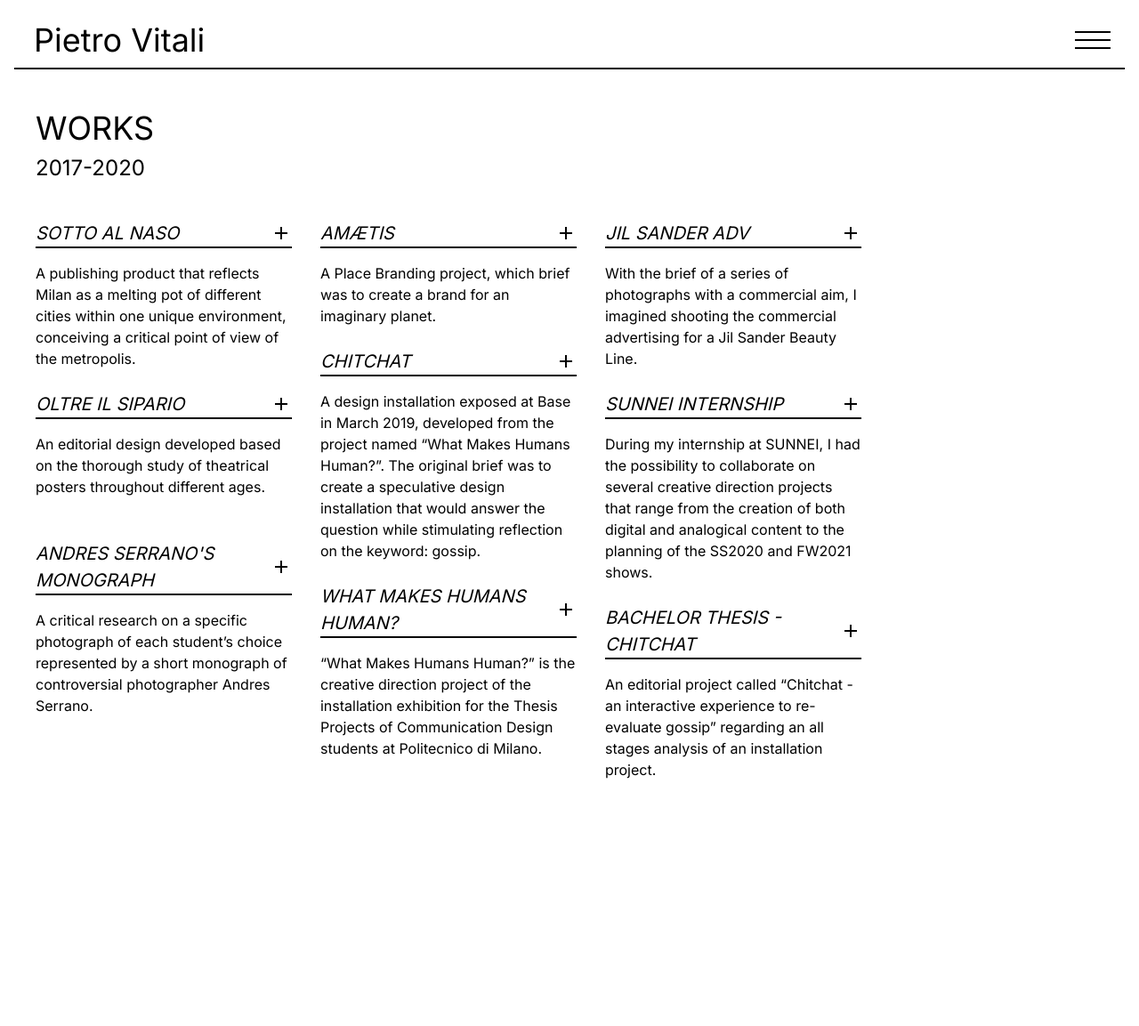
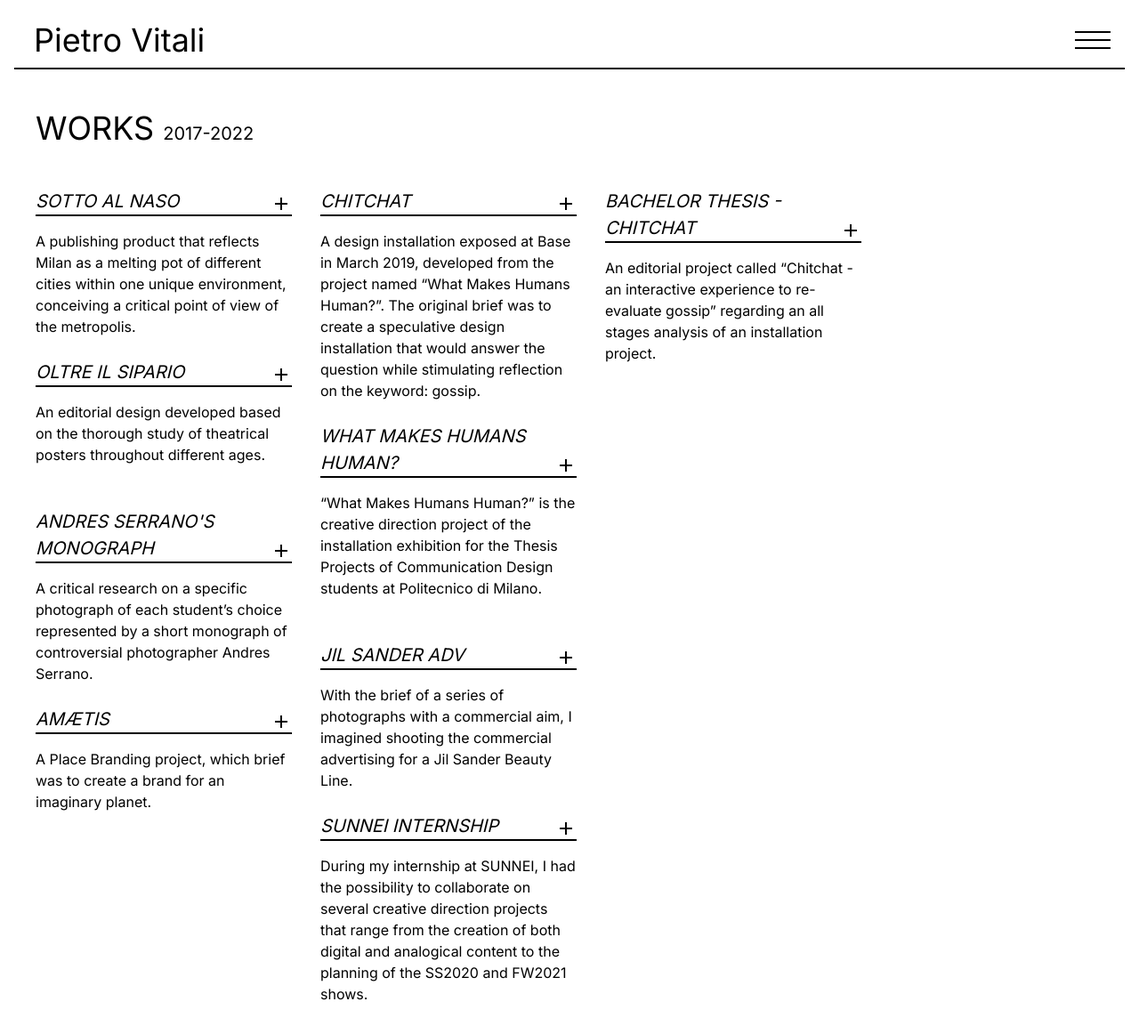
Before and after one commit to forgothiss88/pvportfolio, a Jekyll site: the page built from works.html, in a window 1280 px wide and 1153 px high. Shown: the whole window at 89% size. Built offline with Jekyll 4.4.1, drawn with Linux system fonts in a browser that asks for light colours; a script that is not in the unit is left out.

Commit message:
add more rows & + sign fills row height in title

```diff
--- a/works.html
+++ b/works.html
@@ -5,18 +5,17 @@ meta_description: "A collection of my latest academic and professinal projects"
 ---
 <section class="w3-threequarter w3-row">
     <article style="margin-top: 0">
-        <h1>WORKS</h1>
-        <h3>2017-2020</h3>
+        <h1 style="display: inline;">WORKS </h1><h4  style="display: inline;">2017-2022</h4>
     </article>
     {% for work in site.works %}
-    {% cycle "open": "<div class='w3-third'>", "", "" %}
+    {% cycle "open": "<div class='w3-third'>", "", "", "" %}
         <article>
             <span class="lilborder" style="display: flex">
                 <a aria-label="open full {{ work.title }}" href="{{site.baseurl}}{{ work.url }}">
                     <h4>{{ work.title |
                         upcase }}</h4>
                 </a>
-                <i style="margin-left: auto;margin-right: 0; align-self: center;" onclick="toggleImg(this)"
+                <i style="margin-left: auto;margin-right: 0; align-self: end; line-height: initial;" onclick="toggleImg(this)"
                     class="material-icons showimg hoverable" aria-label="show preview of {{ work.title }}">add</i>
             </span>
             <img class="work w3-hide" src="{{site.baseurl}}{{site.imgurl}}{{work.imgdir}}{{work.img_thumbnail}}"
@@ -29,7 +28,7 @@ meta_description: "A collection of my latest academic and professinal projects"
         {% if forloop.last == true %}
     </div>
     {% else %}
-    {% cycle "close": "", "", "</div>" %}
+    {% cycle "close": "", "", "", "</div>" %}
     {% endif %}
     {% endfor %}
 </section>
```
